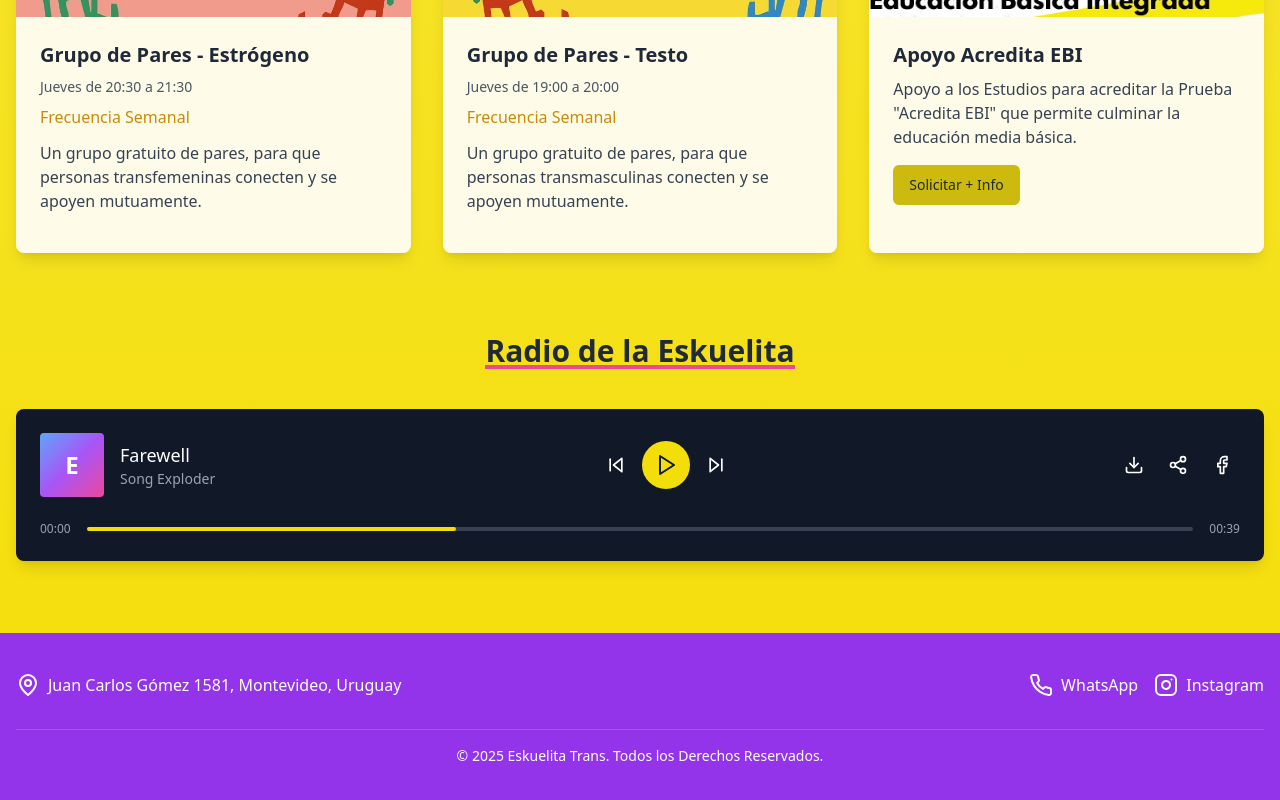
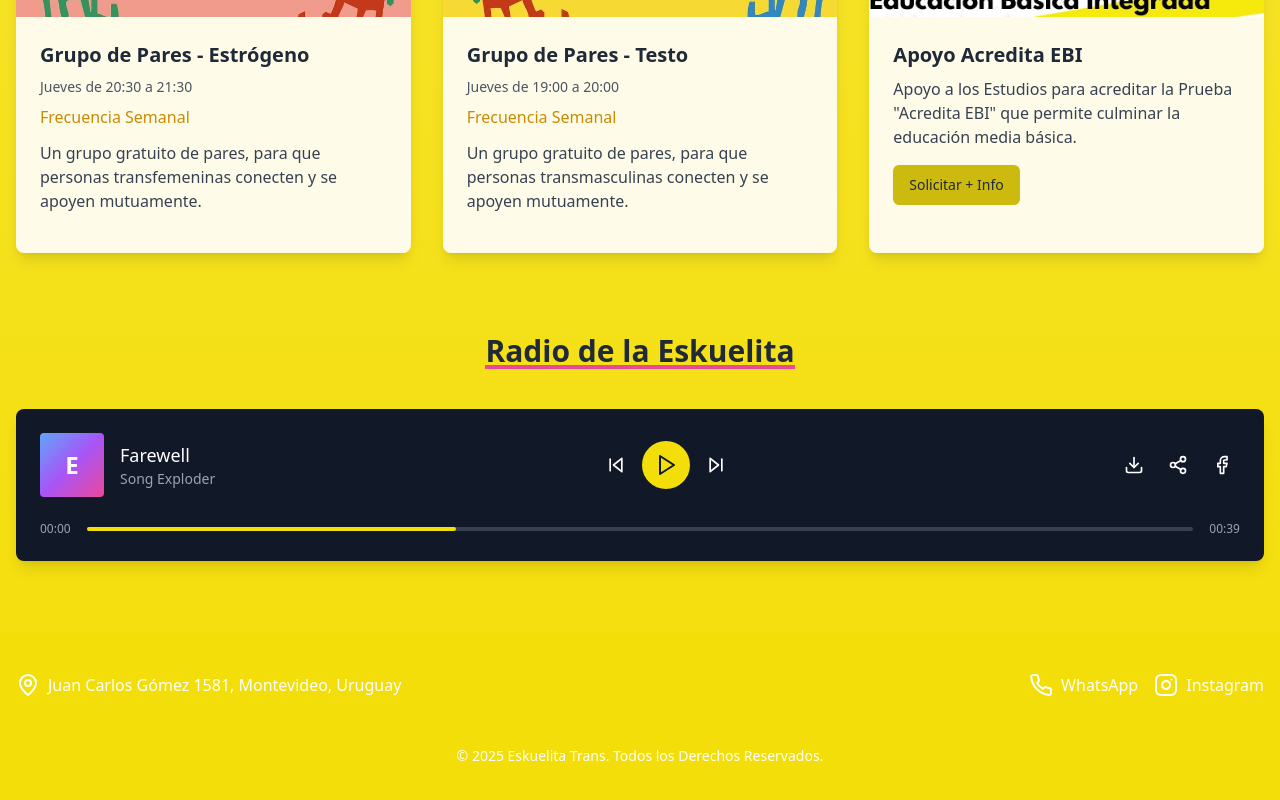
Before and after one commit to MassiottiDev/eskuelita-trans, a React (Vite) app: page / in a window 1280 px wide. Shown: the part 1303-2103 px from the top of the page. Built offline with nearby package versions, Linux system fonts and the light colour scheme.

Commit message:
Code edited in Lovable Code Editor
Edited UI in Lovable

```diff
--- a/src/components/Footer.tsx
+++ b/src/components/Footer.tsx
@@ -3,7 +3,7 @@ import React from 'react';
 
 const Footer = () => {
   return (
-    <footer id="contact" className="bg-purple-600 text-white">
+    <footer id="contact" className="bg-yellow-400 text-white">
       <div className="container mx-auto px-4 py-10">
         <div className="flex flex-col md:flex-row justify-between items-start md:items-center space-y-6 md:space-y-0">
           <div className="flex items-center space-x-2">
@@ -23,7 +23,7 @@ const Footer = () => {
           </div>
         </div>
 
-        <div className="mt-8 pt-4 border-t border-purple-500 text-center text-sm">
+        <div className="mt-8 pt-4 border-t border-yellow-400 text-center text-sm">
           © 2025 Eskuelita Trans. Todos los Derechos Reservados.
         </div>
       </div>
```
